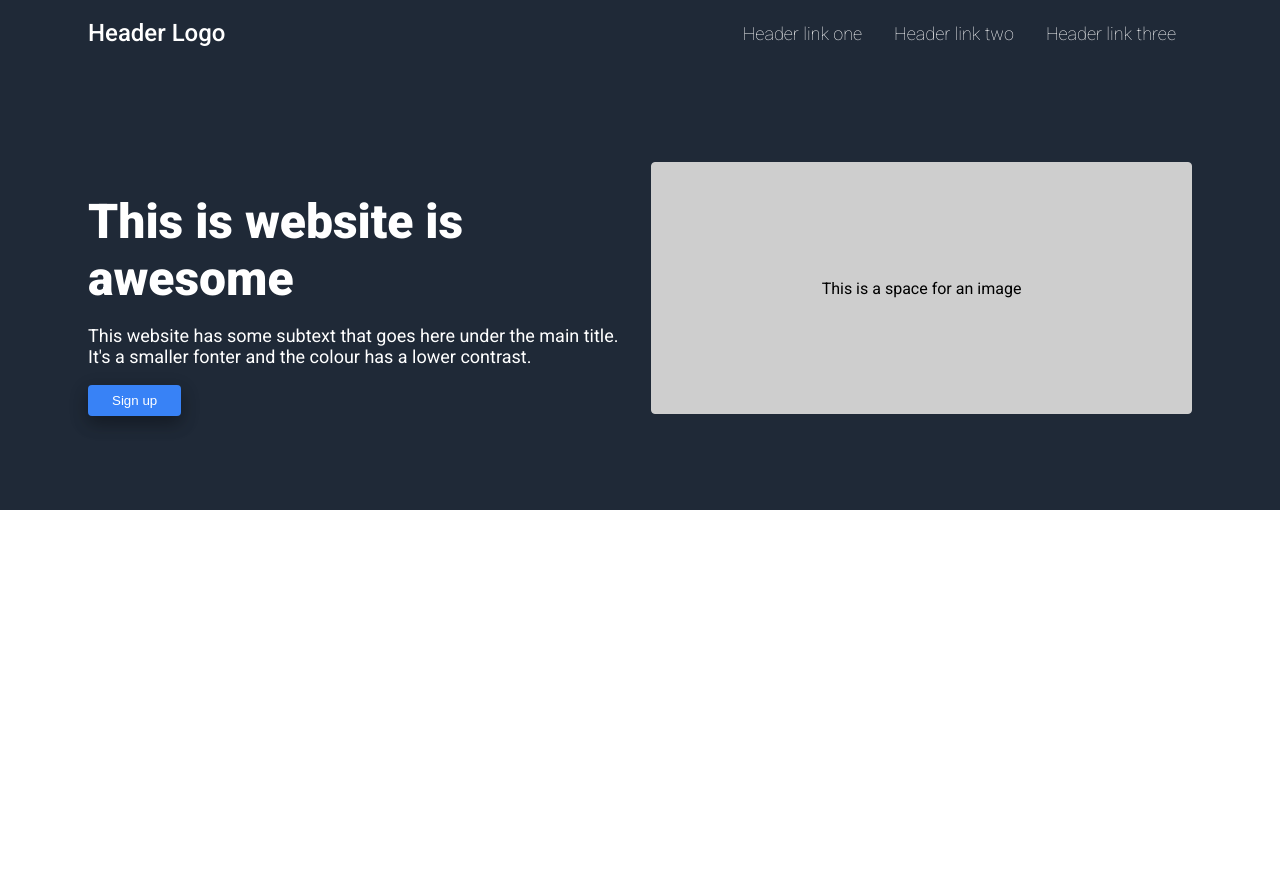
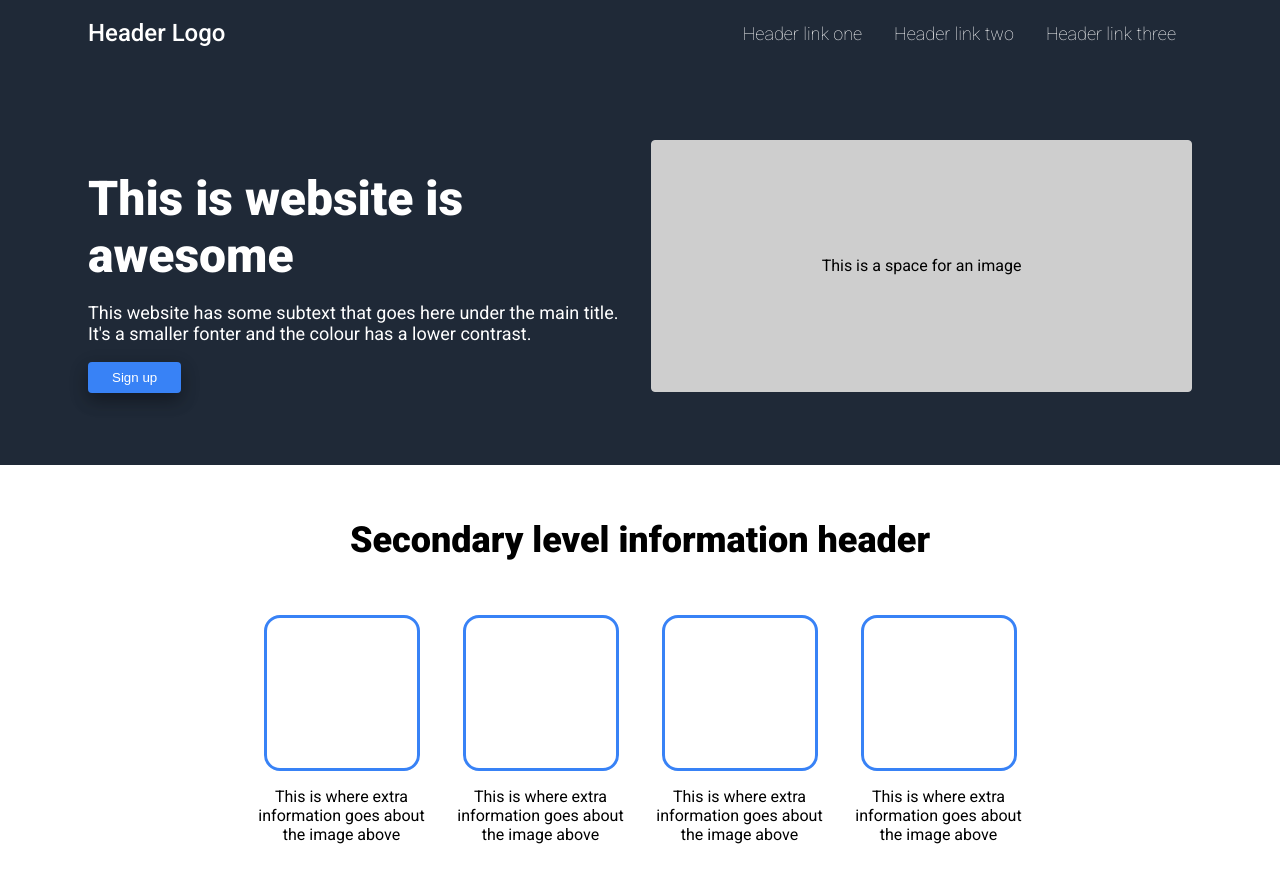
Before and after one commit to NellaTL/odin-landingpage, a plain HTML site: page index.html in a window 1280 px wide. Before the commit the page ends 800 px from the top, so only its background shows below. Drawn offline with Linux system fonts and the light colour scheme.

Commit message:
Secondary level information section HTML and CSS added

```diff
--- a/app.css
+++ b/app.css
@@ -6,7 +6,7 @@ body {
     flex-direction: column;
 }
 
-/* Header/Nav styling */
+/* Header/Nav */
 
 .header {
     display: flex;
@@ -43,6 +43,8 @@ nav a {
     color: white;
 }
 
+/* Hero box */
+
 .hero-container {
     display: flex;
     justify-content: space-around;
@@ -50,14 +52,13 @@ nav a {
     background: #1f2937;
     padding: 72px 88px;
     gap: 24px;
-    height: 300px;
+    /* height: 300px; */
+    flex: 1;
 }
 
 .hero-left, .hero-right {
     width: 50%;
 }
-
-/* Hero box styling */
 
 .hero-right {
 text-align: center;
@@ -90,3 +91,51 @@ border-radius: 4px;    background-color: #3882f6;
     border: none;
     box-shadow: 0 8px 16px 0 rgba(0,0,0,0.2), 0 6px 20px 0 rgba(0,0,0,0.19);
 }
+
+/* Secondary content */
+
+.secondary-content {
+    display: flex;
+    /* justify-content: space-around; */
+    flex-direction: column;
+    /* align-items: center; */
+    padding: 24px 88px;
+    gap: 24px;
+    /* height: 400px; */
+    flex: 1;
+
+}
+
+.secondary-content-title {
+    font-size: 36px;
+    font-weight:900;
+    text-align: center;
+}
+
+.information-card-container {
+    display: flex;
+    justify-content: center;
+    align-items: center;
+    gap: 24px;
+    flex-wrap: wrap;
+}
+
+.information-card {
+    max-width: 175px;
+    display: flex;
+    flex-direction: column;
+    align-items: center;
+}
+
+.information-card-image  {
+    width: 150px;
+    height: 150px;
+    /* background: #eaeaea; */
+    border: 3px solid #3882f6;
+    border-radius: 16px;
+
+}
+
+.information-card-content {
+    text-align: center;
+}
--- a/index.html
+++ b/index.html
@@ -40,6 +40,35 @@
         </div>
     </div>
 
+    <div class="secondary-content">
+        <h2 class="secondary-content-title">Secondary level information header</h2>
+        <div class="information-card-container">
+            <div class="information-card">
+                <div class="information-card-image"></div>
+                <div class="information-card-content">
+                    <p>This is where extra information goes about the image above</p>
+                </div>
+            </div>
+            <div class="information-card">
+                <div class="information-card-image"></div>
+                <div class="information-card-content">
+                    <p>This is where extra information goes about the image above</p>
+                </div>
+            </div>
+            <div class="information-card">
+                <div class="information-card-image"></div>
+                <div class="information-card-content">
+                    <p>This is where extra information goes about the image above</p>
+                </div>
+            </div>
+            <div class="information-card">
+                <div class="information-card-image"></div>
+                <div class="information-card-content">
+                    <p>This is where extra information goes about the image above</p>
+                </div>
+            </div>
+        </div>
+    </div>
 
 </body>
 
```
